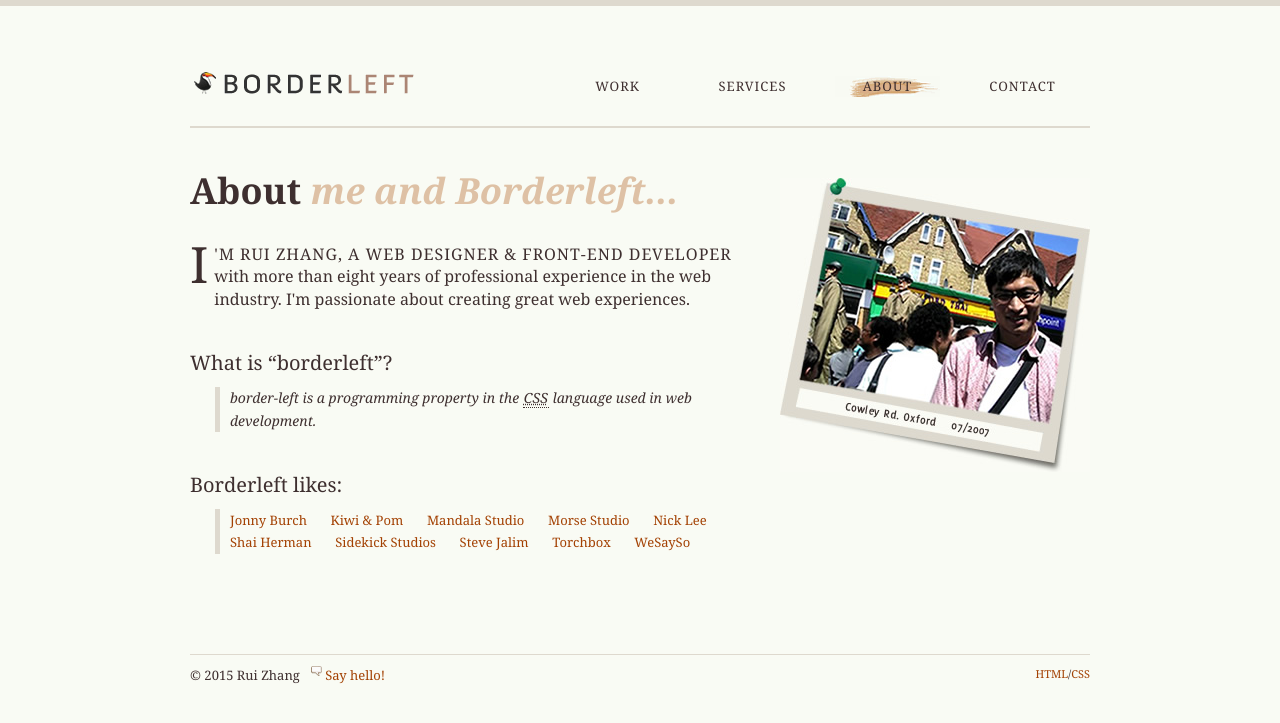
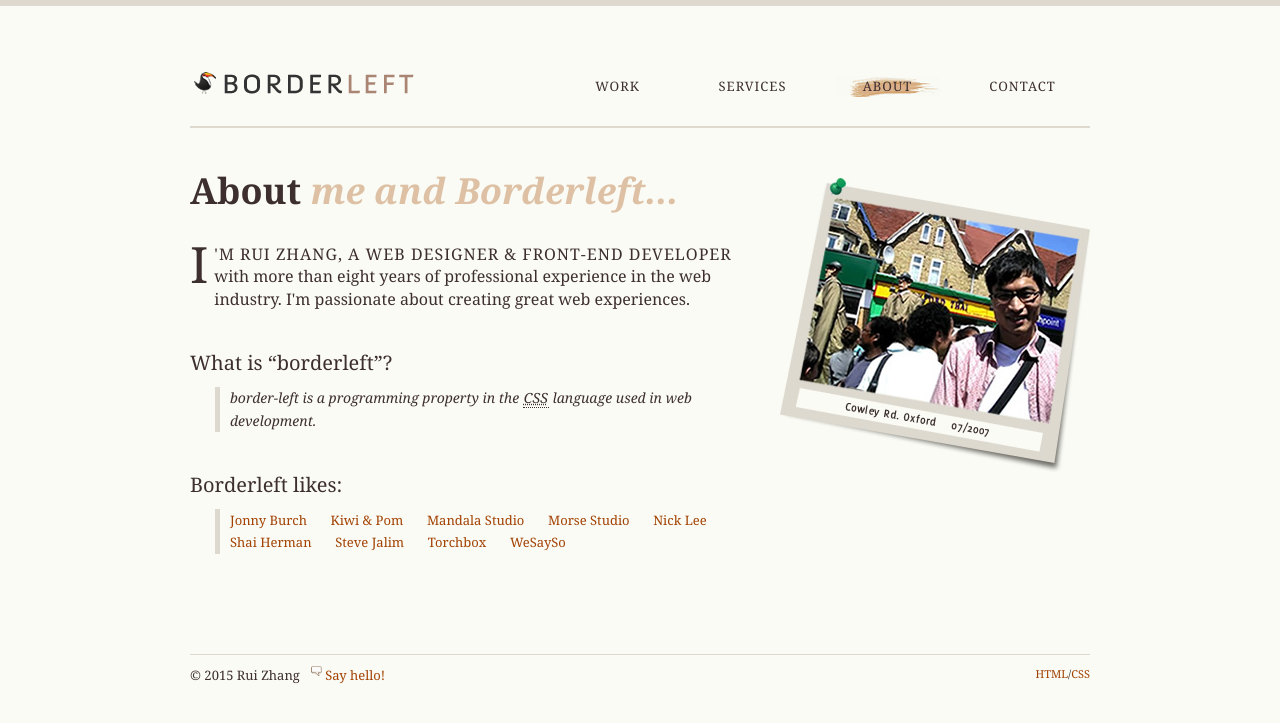
Before and after one commit to borderleft/borderleft.github.io, a Jekyll site: the page built from about/index.html, in a window 1280 px wide. Shown: the top 723 px of the page. Built offline with Jekyll 4.4.1, drawn with Linux system fonts in a browser that asks for light colours; Markdown is read by kramdown in place of the engine named in the settings.

```diff
--- a/about/index.html
+++ b/about/index.html
@@ -28,7 +28,6 @@
 			<li><a href="http://morsestudio.com/">Morse Studio</a></li>
 			<li><a href="http://nicklee.co.uk/">Nick Lee</a></li>
 			<li><a href="http://radiantllama.com/">Shai Herman</a></li>
-			<li><a href="http://sidekickstudios.net/">Sidekick Studios</a></li>
 			<li><a href="http://stevejalim.co.uk/">Steve Jalim</a></li>
 			<li><a href="http://torchbox.com/">Torchbox</a></li>
 			<li><a href="http://becausewesayso.co.uk/">WeSaySo</a></li>
```
